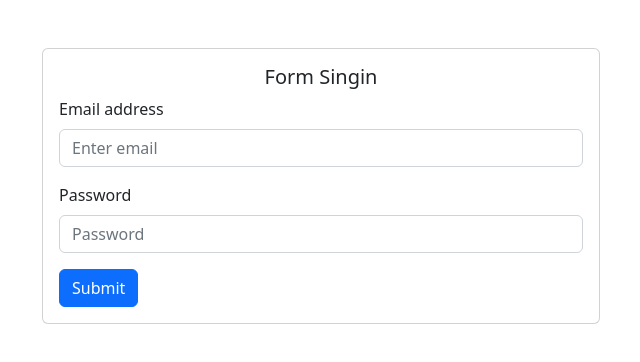
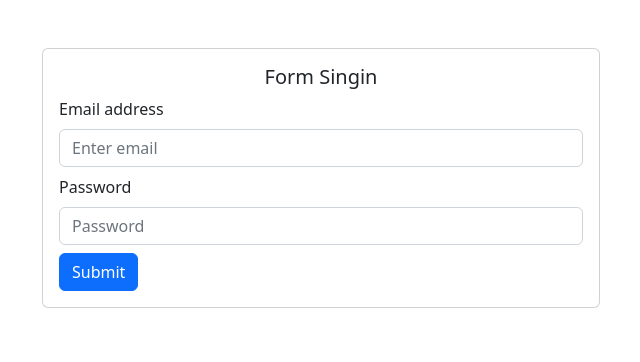
Before and after one commit to Eriy5819/client-semina, a React (Create React App) app: page /signin in a window 1280 px wide. Shown: the top 362 px of the page, without its empty margins (319-959 px from the left). Built offline with nearby package versions, Linux system fonts and the light colour scheme.

Commit message:
Setup Project React Part 5

```diff
--- a/package.json
+++ b/package.json
@@ -6,6 +6,7 @@
     "@testing-library/jest-dom": "^5.16.5",
     "@testing-library/react": "^13.4.0",
     "@testing-library/user-event": "^13.5.0",
+    "axios": "^1.2.2",
     "bootstrap": "^5.2.3",
     "react": "^18.2.0",
     "react-bootstrap": "^2.7.0",
--- a/src/App.js
+++ b/src/App.js
@@ -1,7 +1,7 @@
 import './App.css';
 import { BrowserRouter, Routes, Route } from 'react-router-dom';
 import React from 'react';
-import PageSignin from './components/signin';
+import PageSignin from './pages/signin';
 
 function App() {
   return (
--- a/src/Hello.js
+++ /dev/null
@@ -1,3 +0,0 @@
-export const Hello = () => {
-  return 'Hello';
-};
--- /dev/null
+++ b/src/components/TextInput/index.js
@@ -0,0 +1,16 @@
+import React from 'react';
+import { Form } from 'react-bootstrap';
+
+function TextInput({ name, value, type, onChange, placeholder }) {
+  return (
+    <Form.Control
+      type={type}
+      name={name}
+      value={value}
+      placeholder={placeholder}
+      onChange={onChange}
+    />
+  );
+}
+
+export default TextInput;
--- /dev/null
+++ b/src/components/TextInputWithLabel/index.js
@@ -0,0 +1,27 @@
+import React from 'react';
+import { Form } from 'react-bootstrap';
+import TextInput from '../TextInput';
+
+function TextInputWithLabel({
+  label,
+  name,
+  value,
+  type,
+  onChange,
+  placeholder,
+}) {
+  return (
+    <Form.Group className='mb-2'>
+      <Form.Label>{label}</Form.Label>
+      <TextInput
+        type={type}
+        name={name}
+        value={value}
+        placeholder={placeholder}
+        onChange={onChange}
+      />
+    </Form.Group>
+  );
+}
+
+export default TextInputWithLabel;
--- a/src/components/signin/index.js
+++ /dev/null
@@ -1,35 +0,0 @@
-import { useState } from 'react';
-import { Container, Form, Card, Button } from 'react-bootstrap';
-
-function PageSignin() {
-  const [form, setForm] = useState({
-    name: '',
-    password: '',
-  });
-  return (
-    <Container md={12}>
-      <Card style={{ width: '50%' }} className='m-auto mt-5'>
-        <Card.Body>
-          <Card.Title className='text-center'>Form Singin</Card.Title>
-          <Form>
-            <Form.Group className='mb-3' controlId='formBasicEmail'>
-              <Form.Label>Email address</Form.Label>
-              <Form.Control type='email' placeholder='Enter email' />
-            </Form.Group>
-
-            <Form.Group className='mb-3' controlId='formBasicPassword'>
-              <Form.Label>Password</Form.Label>
-              <Form.Control type='password' placeholder='Password' />
-            </Form.Group>
-
-            <Button variant='primary' type='submit'>
-              Submit
-            </Button>
-          </Form>
-        </Card.Body>
-      </Card>
-    </Container>
-  );
-}
-
-export default PageSignin;
--- /dev/null
+++ b/src/pages/signin/index.js
@@ -0,0 +1,67 @@
+import { useState } from 'react';
+import { Container, Form, Card } from 'react-bootstrap';
+import SButton from '../../components/Button';
+import TextInputWithLabel from '../../components/TextInputWithLabel';
+import axios from 'axios';
+
+function PageSignin() {
+  const [form, setForm] = useState({
+    email: '',
+    password: '',
+  });
+
+  const handleSubmit = async () => {
+    try {
+      const res = await axios.post('http://localhost:9000/v1/cms/auth/signin', {
+        email: form.email,
+        password: form.password,
+      });
+
+      console.log(res);
+    } catch (error) {
+      console.log(error);
+    }
+  };
+
+  const handleChange = (e) => {
+    // console.log('e.target.name');
+    // console.log(e.target.name);
+    // console.log('e.target.value');
+    // console.log(e.target.value);
+    setForm({ ...form, [e.target.name]: [e.target.value] });
+  };
+  return (
+    <Container md={12}>
+      <Card style={{ width: '50%' }} className='m-auto mt-5'>
+        <Card.Body>
+          <Card.Title className='text-center'>Form Singin</Card.Title>
+          <Form>
+            <TextInputWithLabel
+              label='Email address'
+              name='email'
+              value={form.email}
+              type='email'
+              placeholder='Enter email'
+              onChange={handleChange}
+            />
+
+            <TextInputWithLabel
+              label='Password'
+              name='password'
+              value={form.password}
+              type='password'
+              placeholder='Password'
+              onChange={handleChange}
+            />
+
+            <SButton variant='primary' action={handleSubmit}>
+              Submit
+            </SButton>
+          </Form>
+        </Card.Body>
+      </Card>
+    </Container>
+  );
+}
+
+export default PageSignin;
```
Also changed, not shown: 1 other file (tests, documents, lock files or other folders).
